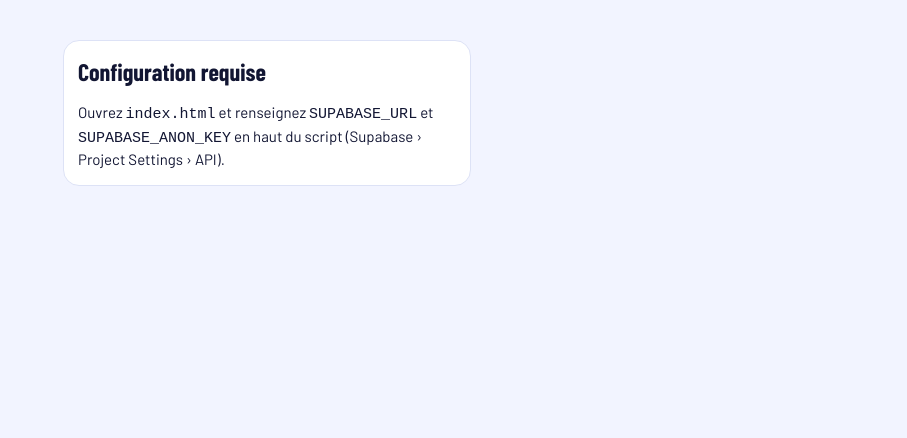
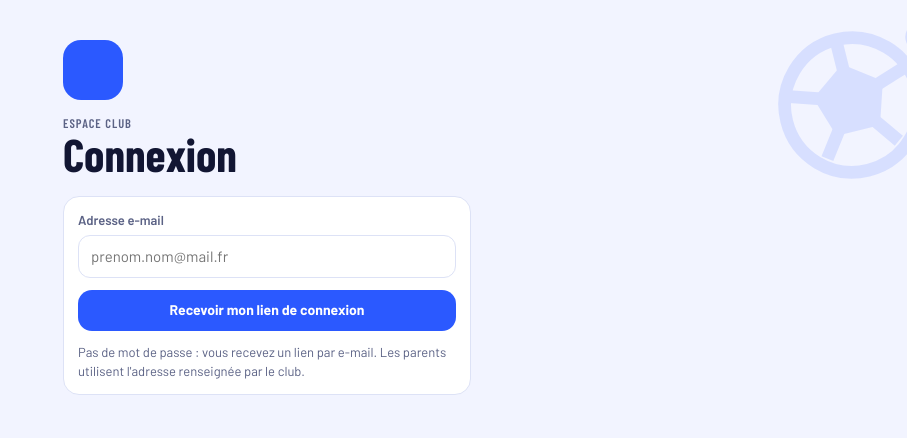
Before and after one commit to rabautret/Clubio, a plain HTML site: page index.html in a window 1280 px wide. Shown: the whole page, without its empty margins (373-1280 px from the left). Drawn offline with nearby package versions, Linux system fonts and the light colour scheme; a web font is replaced by a local one.

Commit message:
Add files via upload

```diff
--- a/index.html
+++ b/index.html
@@ -381,8 +381,8 @@ main{padding-block:22px 120px}
 /* =====================================================================
    CONFIGURATION SUPABASE — à remplir (Supabase > Project Settings > API)
    ===================================================================== */
-const SUPABASE_URL='https://VOTRE-PROJET.supabase.co';
-const SUPABASE_ANON_KEY='VOTRE_CLE_ANON_PUBLIC';
+const SUPABASE_URL='https://tgsridrqrygxxzoynupc.supabase.co';
+const SUPABASE_ANON_KEY='eyJhbGciOiJIUzI1NiIsInR5cCI6IkpXVCJ9.eyJpc3MiOiJzdXBhYmFzZSIsInJlZiI6InRnc3JpZHJxcnlneHh6b3ludXBjIiwicm9sZSI6ImFub24iLCJpYXQiOjE3OTI0MDg2MTYsImV4cCI6MjEwNzk4NDYxNn0.68OuJLIqHR90i64DNctXxmtge1lbjN81iyGA5UPaXN0';
 /* ===================================================================== */
 const CONFIGURED=!/VOTRE/.test(SUPABASE_URL+SUPABASE_ANON_KEY);
 const sb=CONFIGURED&&window.supabase?window.supabase.createClient(SUPABASE_URL,SUPABASE_ANON_KEY):null;
```
